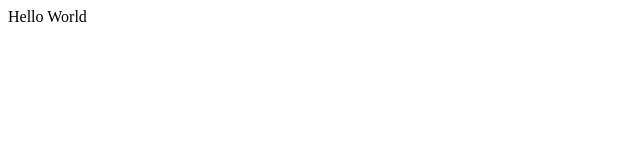
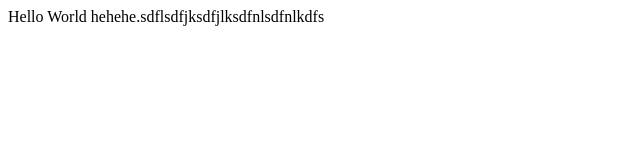
Before and after one commit to Sivasankari3010/Practice, a plain HTML site: page index.html in a window 1280 px wide. Shown: the whole page, without its empty margins (0-640 px from the left). Drawn offline with Linux system fonts and the light colour scheme.

Commit message:
Update index.html

```diff
--- a/index.html
+++ b/index.html
@@ -1 +1 @@
-<p>Hello World</p>
+<p>Hello World hehehe.sdflsdfjksdfjlksdfnlsdfnlkdfs</p>
```
